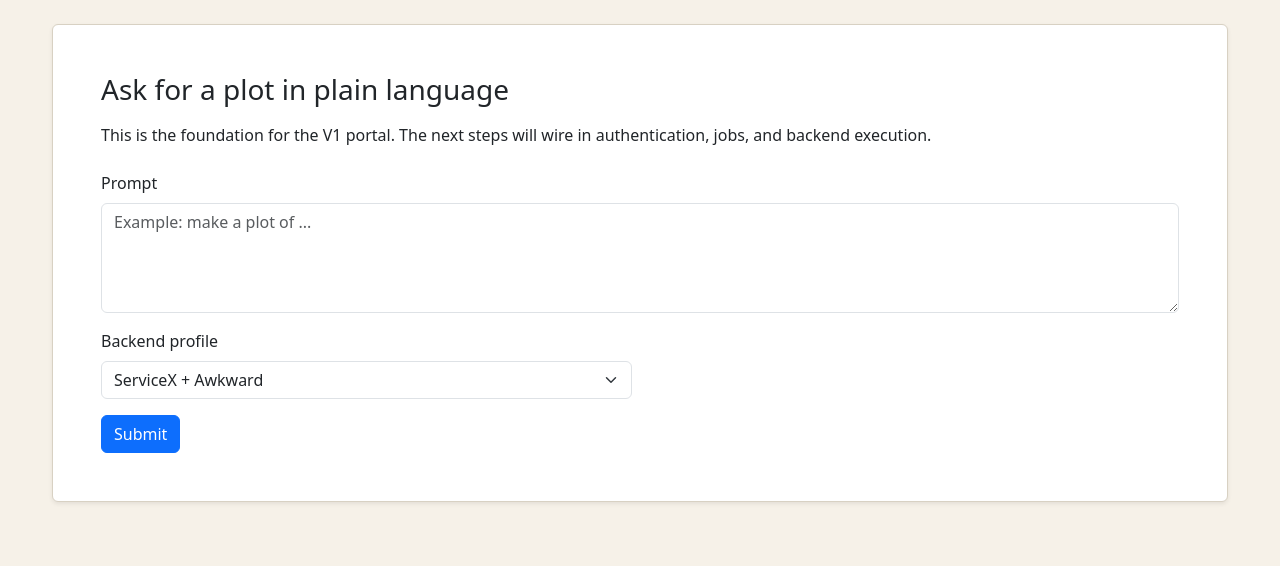
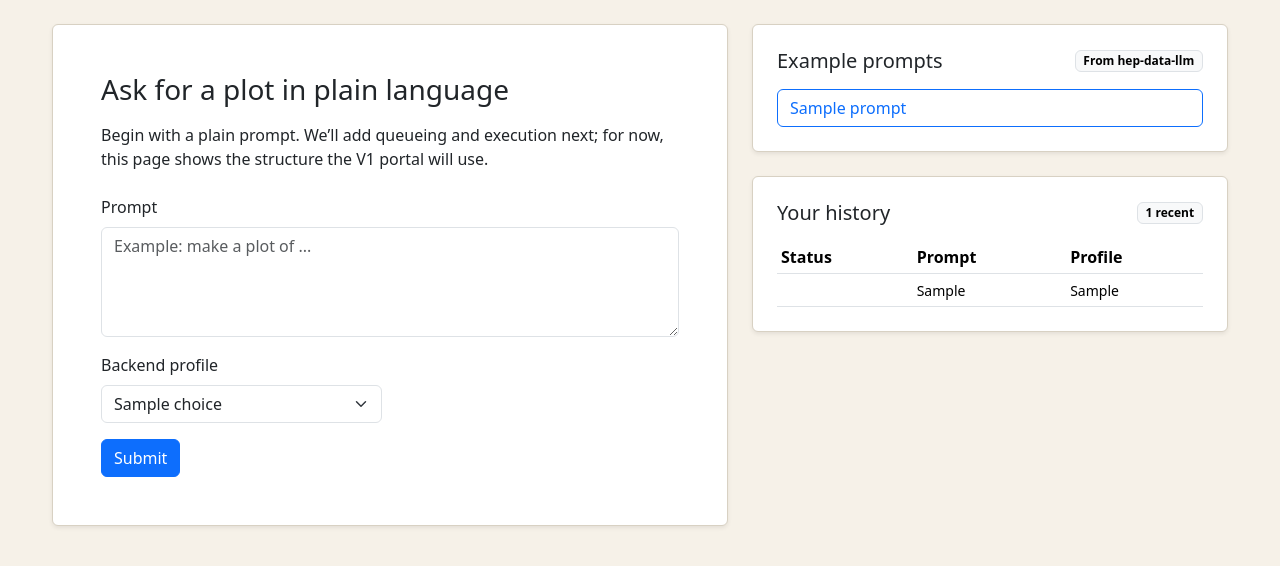
Before and after one commit to gordonwatts/hep-data-web, a Django app: template templates/portal/home.html in a window 1280 px wide. Shown: the part 56-622 px from the top of the page. Run offline with Django 5.2, Linux system fonts and the light colour scheme; the template is opened without the code that fills it: most values are stand-ins (such as "Sample title", 1, 10 or a date in 2020).

Commit message:
Show backend examples and history on home page

```diff
--- a/templates/portal/home.html
+++ b/templates/portal/home.html
@@ -4,21 +4,22 @@
 
 {% block content %}
   <div class="row g-4">
-    <div class="col-12">
+    <div class="col-lg-7">
       <div class="card shadow-sm">
         <div class="card-body p-4 p-md-5">
           <h1 class="h3 mb-3">Ask for a plot in plain language</h1>
-          <p class="mb-4">This is the foundation for the V1 portal. The next steps will wire in authentication, jobs, and backend execution.</p>
+          <p class="mb-4">Begin with a plain prompt. We’ll add queueing and execution next; for now, this page shows the structure the V1 portal will use.</p>
           <form class="row g-3">
             <div class="col-12">
               <label class="form-label" for="prompt">Prompt</label>
-              <textarea id="prompt" class="form-control" rows="4" placeholder="Example: make a plot of ..."></textarea>
+              <textarea id="prompt" name="prompt" class="form-control" rows="4" placeholder="Example: make a plot of ..."></textarea>
             </div>
             <div class="col-md-6">
               <label class="form-label" for="profile">Backend profile</label>
-              <select id="profile" class="form-select">
-                <option>ServiceX + Awkward</option>
-                <option>RDF</option>
+              <select id="profile" name="profile" class="form-select">
+                {% for choice in profile_choices %}
+                  <option value="{{ choice.value }}">{{ choice.label }}</option>
+                {% endfor %}
               </select>
             </div>
             <div class="col-12">
@@ -28,5 +29,70 @@
         </div>
       </div>
     </div>
+
+    <div class="col-lg-5">
+      <div class="card shadow-sm mb-4">
+        <div class="card-body p-4">
+          <div class="d-flex align-items-center justify-content-between mb-3">
+            <h2 class="h5 mb-0">Example prompts</h2>
+            <span class="badge text-bg-light border">From hep-data-llm</span>
+          </div>
+          <div class="d-grid gap-2">
+            {% for example in example_questions %}
+              <button type="button" class="btn btn-outline-primary text-start example-prompt" data-example-prompt="{{ example.prompt|escape }}">
+                {{ example.title|default:example.prompt }}
+              </button>
+            {% empty %}
+              <div class="text-muted">No bundled examples were found.</div>
+            {% endfor %}
+          </div>
+        </div>
+      </div>
+
+      <div class="card shadow-sm">
+        <div class="card-body p-4">
+          <div class="d-flex align-items-center justify-content-between mb-3">
+            <h2 class="h5 mb-0">Your history</h2>
+            <span class="badge text-bg-light border">{{ history_rows|length }} recent</span>
+          </div>
+          <div class="table-responsive">
+            <table class="table table-sm align-middle mb-0">
+              <thead>
+                <tr>
+                  <th>Status</th>
+                  <th>Prompt</th>
+                  <th>Profile</th>
+                </tr>
+              </thead>
+              <tbody>
+                {% for row in history_rows %}
+                  <tr>
+                    <td><span class="badge {{ row.badge_class }}">{{ row.status_label }}</span></td>
+                    <td class="small">{{ row.job.original_prompt }}</td>
+                    <td class="small">{{ row.job.get_backend_profile_display }}</td>
+                  </tr>
+                {% empty %}
+                  <tr>
+                    <td colspan="3" class="text-muted">No jobs yet.</td>
+                  </tr>
+                {% endfor %}
+              </tbody>
+            </table>
+          </div>
+        </div>
+      </div>
+    </div>
   </div>
+
+  <script>
+    document.querySelectorAll(".example-prompt").forEach((button) => {
+      button.addEventListener("click", () => {
+        const promptField = document.getElementById("prompt");
+        if (promptField) {
+          promptField.value = button.dataset.examplePrompt || "";
+          promptField.focus();
+        }
+      });
+    });
+  </script>
 {% endblock %}
```
Also changed, not shown: docs/plan-v1-impl.md (+8 -8 lines), portal/backend.py (+13 -3 lines), portal/views.py (+37 -1 lines), tests/test_backend.py (+1 -2 lines), tests/test_home_ui.py (added, +37 -0 lines).
